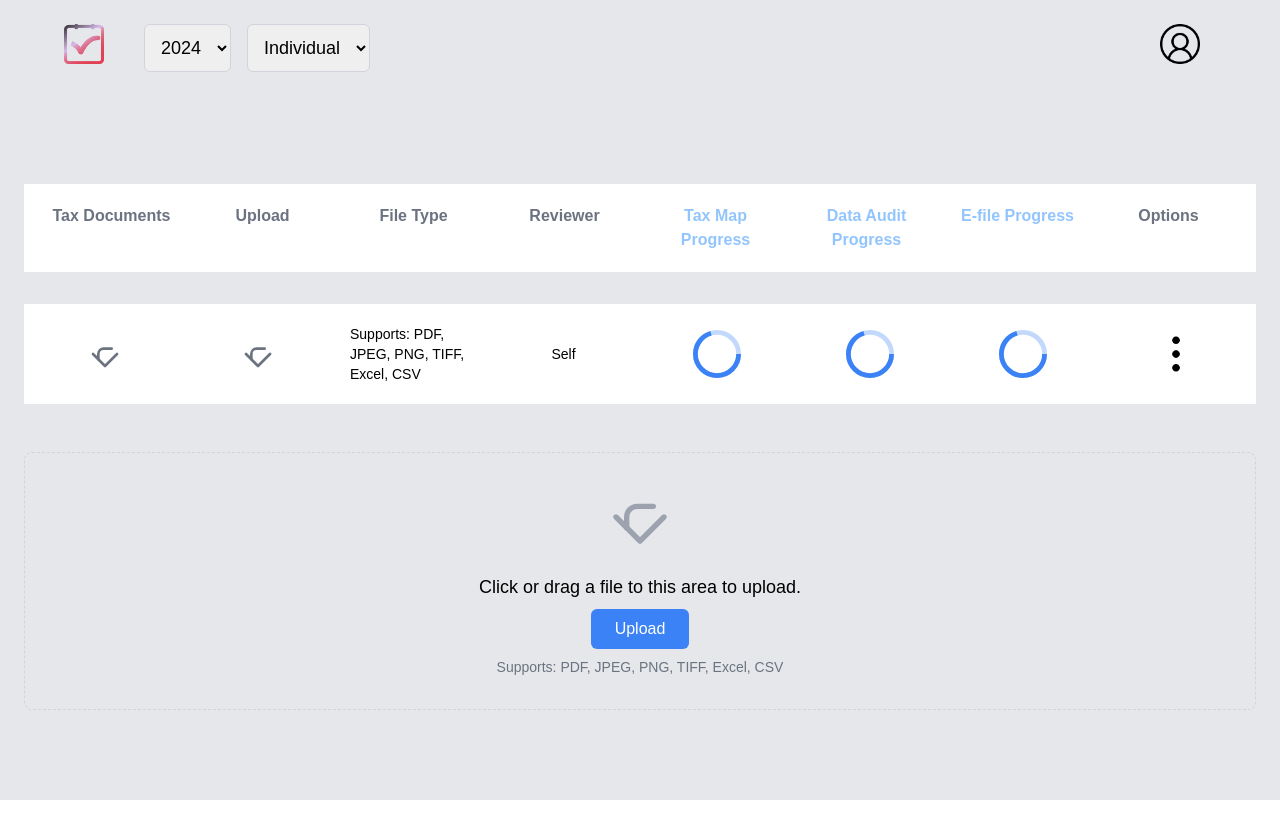
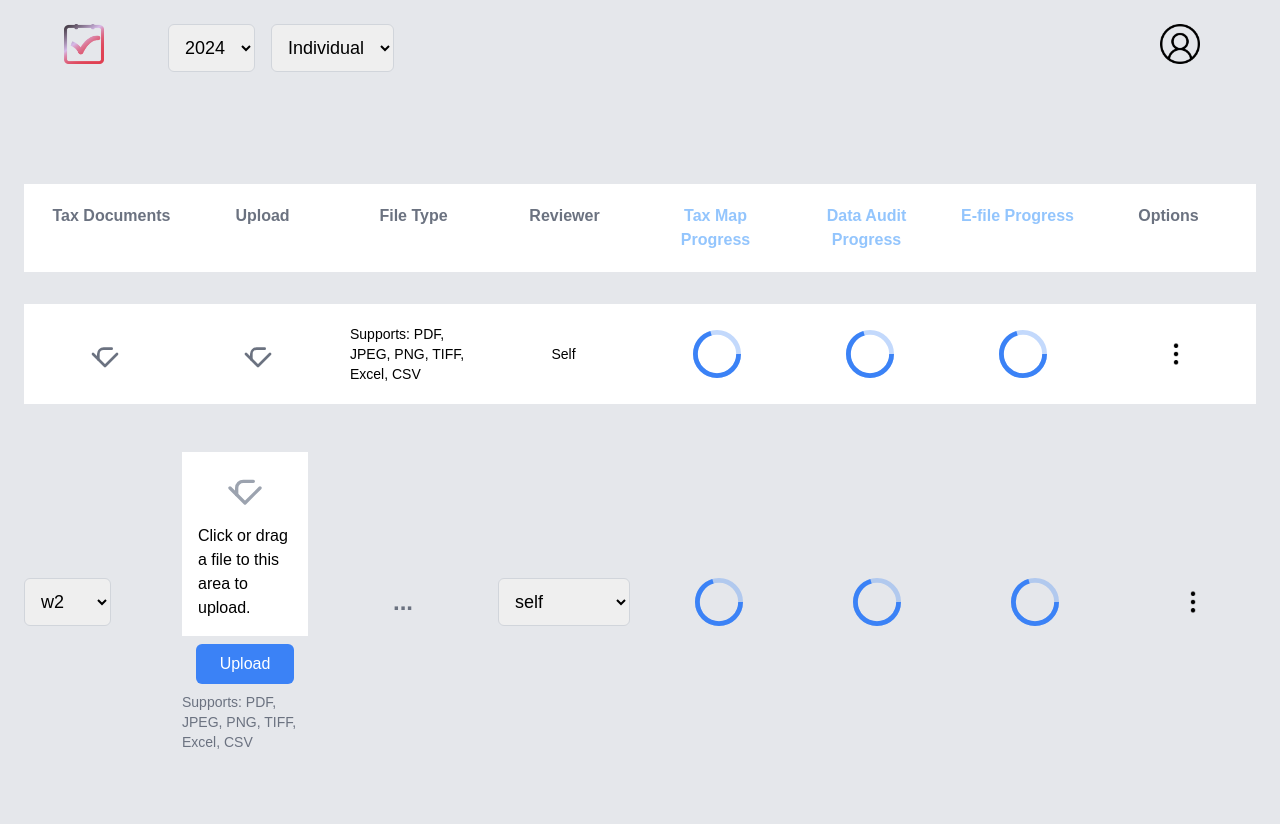
Before and after one commit to zohaibAlam840/techtaxAI, a Next.js app: page /dashboard in a window 1280 px wide. Before the commit the page ends 800 px from the top, so only its background shows below. Built offline with nearby package versions, Linux system fonts and the light colour scheme.

Commit message:
dashboard style

```diff
--- a/app/dashboard/page.js
+++ b/app/dashboard/page.js
@@ -11,6 +11,25 @@ import Link from 'next/link';
 export default function HomePage() {
   const [selectedYear, setSelectedYear] = useState('2024');
   const [userType, setUserType] = useState('Individual');
+  const [selectedFile, setSelectedFile] = useState(null);
+  const [filePreview, setFilePreview] = useState(null); // Preview for images
+
+  // Function to handle file input change
+  const handleFileChange = (e) => {
+    const file = e.target.files[0];
+    setSelectedFile(file);
+
+    // If the file is an image, set the preview
+    if (file && file.type.startsWith('image/')) {
+      const reader = new FileReader();
+      reader.onloadend = () => {
+        setFilePreview(reader.result); // Set image preview data URL
+      };
+      reader.readAsDataURL(file);
+    } else {
+      setFilePreview(null); // Reset preview if it's not an image
+    }
+  };
 
   useEffect(() => {
     // Trigger progress bar animation on page load
@@ -29,9 +48,9 @@ export default function HomePage() {
 
   return (
     <div className="min-h-screen bg-gray-200 flex flex-col p-6 text-black ">
-      <div className='flex space-x-10 pl-10 mb-20 w-full'>
+      <div className='flex space-x-16 pl-10 mb-20 w-full'>
       <Image src={logo} className='w-10 h-10 '/>
-      <div className="flex justify-between mb-8">
+      <div className="flex justify-between mb-8 ">
         <div className="flex space-x-4 ">
             <select
               value={selectedYear}
@@ -125,24 +144,117 @@ export default function HomePage() {
           </div>
           <div className="flex flex-col items-center space-y-2">
             <div className="relative">
-             <Image src={more} className='w-10 h-10 '/>
+             <Image src={more} className='w-6 h-6 '/>
             </div>
           </div>
         </div>
 
         {/* File Upload Section */}
-        <div className="border border-dashed border-gray-300 p-8 rounded-lg text-center">
-          <div className="flex flex-col items-center space-y-2">
-            <svg className="w-16 h-16 text-gray-400 mb-4" fill="none" stroke="currentColor" strokeWidth="2" viewBox="0 0 24 24" xmlns="http://www.w3.org/2000/svg">
+        <div className="grid grid-cols-1 md:grid-cols-8 gap-8 mb-12 items-center">
+          <div>
+            <select
+                // value={selectedYear}
+                // onChange={(e) => setSelectedYear(e.target.value)}
+                className="border border-gray-300 rounded-md p-3 text-lg">
+                <option value="w2">w2</option>
+                <option value="1049">1049</option>
+                {/* Add more years as needed */}
+              </select>
+          </div>
+          <div className="flex flex-col items-center space-y-2 justify-center content-center">
+          <div className="flex flex-col items-center bg-white justify-center p-4 content-center">
+            <svg
+              className="w-10 h-10 text-gray-400 mb-4"
+              fill="none"
+              stroke="currentColor"
+              strokeWidth="2"
+              viewBox="0 0 24 24"
+              xmlns="http://www.w3.org/2000/svg">
               <path strokeLinecap="round" strokeLinejoin="round" d="M7 16v-4a4 4 0 014-4h6"></path>
               <path strokeLinecap="round" strokeLinejoin="round" d="M3 12l9 9 9-9"></path>
             </svg>
-            <p className="text-lg">Click or drag a file to this area to upload.</p>
-            <input type="file" className="hidden" />
-            <button className="bg-blue-500 text-white px-6 py-2 rounded-md mt-4">Upload</button>
+
+            {/* Display either the file name or image preview */}
+            {selectedFile ? (
+              <div className="w-full flex flex-col items-center space-y-2">
+                {filePreview ? (
+                  <img
+                    src={filePreview}
+                    alt="Preview"
+                    className="w-32 h-32 object-contain mb-2"
+                  />
+                ) : (
+                  <p className="text-sm text-gray-700">{selectedFile.name}</p>
+                )}
+              </div>
+            ) : (
+              <p className="text-1xl">Click or drag a file to this area to upload.</p>
+            )}
+
+            {/* Hidden input field for file selection */}
+            <input
+              type="file"
+              className="hidden"
+              id="file-upload"
+              onChange={handleFileChange}
+            />
+
+            {/* Triggering the hidden file input */}
+
           </div>
+          <button
+              className="bg-blue-500 text-white px-6 py-2 rounded-md mt-4"
+              onClick={() => document.getElementById('file-upload').click()}
+            >
+              Upload
+            </button>
           <p className="text-sm text-gray-500 mt-2">Supports: PDF, JPEG, PNG, TIFF, Excel, CSV</p>
         </div>
+          <div>
+            {selectedFile ? <p className="font-semibold p-5 text-gray-500 text-center">{selectedFile.name}</p> : <p className="font-semibold p-5 text-gray-500 text-center text-2xl">...</p> }
+          </div>
+          <div>
+              <select
+                // value={selectedYear}
+                // onChange={(e) => setSelectedYear(e.target.value)}
+                className="border border-gray-300 rounded-md p-3 text-lg">
+                <option value="self">self</option>
+                <option value="one a year">one a year</option>
+                {/* Add more years as needed */}
+              </select>
+          </div>
+          <div className="flex flex-col items-center space-y-2">
+            <div className="relative">
+              <svg className="w-12 h-12 text-blue-500" viewBox="0 0 100 100">
+                <circle cx="50" cy="50" r="45" stroke="currentColor" strokeWidth="10" fill="none" className="opacity-30" />
+                <circle cx="50" cy="50" r="45" stroke="currentColor" strokeWidth="10" fill="none" strokeDasharray="283" strokeDashoffset="283" className="progress-circle" />
+              </svg>
+            </div>
+          </div>
+
+          <div className="flex flex-col items-center space-y-2">
+            <div className="relative">
+              <svg className="w-12 h-12 text-blue-500" viewBox="0 0 100 100">
+                <circle cx="50" cy="50" r="45" stroke="currentColor" strokeWidth="10" fill="none" className="opacity-30" />
+                <circle cx="50" cy="50" r="45" stroke="currentColor" strokeWidth="10" fill="none" strokeDasharray="283" strokeDashoffset="283" className="progress-circle" />
+              </svg>
+            </div>
+          </div>
+          <div className="flex flex-col items-center space-y-2">
+            <div className="relative">
+              <svg className="w-12 h-12 text-blue-500" viewBox="0 0 100 100">
+                <circle cx="50" cy="50" r="45" stroke="currentColor" strokeWidth="10" fill="none" className="opacity-30" />
+                <circle cx="50" cy="50" r="45" stroke="currentColor" strokeWidth="10" fill="none" strokeDasharray="283" strokeDashoffset="283" className="progress-circle" />
+              </svg>
+            </div>
+            </div>
+          <div className="flex flex-col items-center space-y-2">
+            <div className="relative">
+             <Image src={more} className='w-6 h-6 '/>
+            </div>
+          </div>
+        </div>
+
       </div>
     </div>
   );
```
